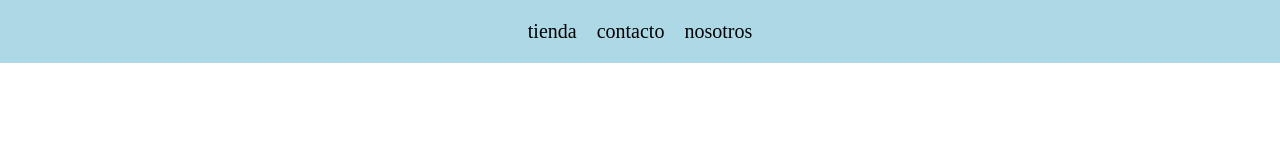
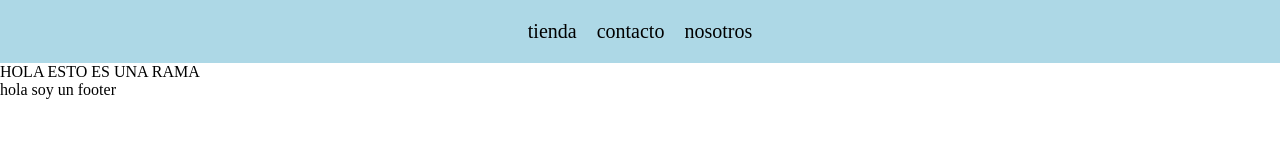
Before and after one commit to tants-57/comision-39385-spirali, a plain HTML site: page index.html in a window 1280 px wide. Drawn offline with Linux system fonts and the light colour scheme.

Commit message:
cree main y footer

```diff
--- a/index.html
+++ b/index.html
@@ -16,5 +16,11 @@
             </ul>
         </nav>
     </header>
+    <main>
+        <p>HOLA ESTO ES UNA RAMA</p>
+    </main>
+    <footer>
+        <p>hola soy un footer</p>
+    </footer>
 </body>
 </html>
```
